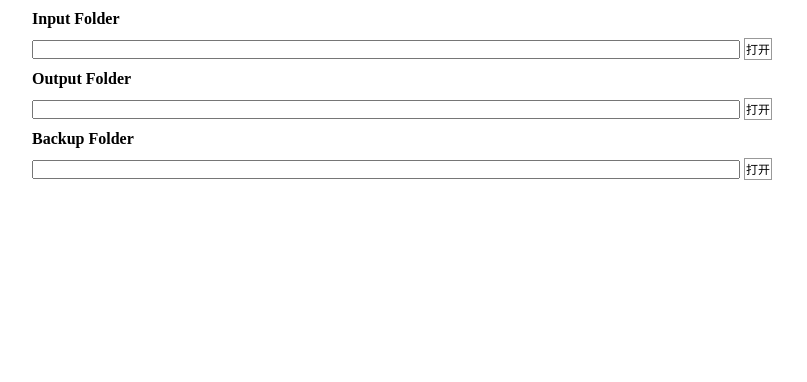
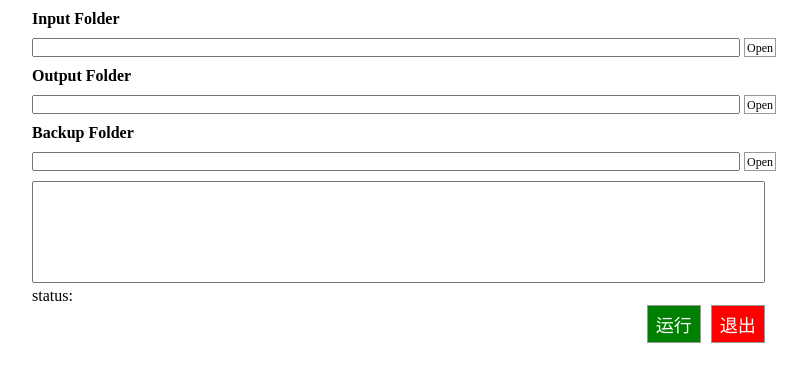
Before and after one commit to hasayake97/electron_fileProcess, an Electron app: page index.html in a window 1000 px wide. Shown: the top 382 px of the page, without its empty margins (118-925 px from the left). Drawn offline with Linux system fonts and the light colour scheme; no server answers.

Commit message:
version 1.1 controlfinish

```diff
--- a/index.css
+++ b/index.css
@@ -17,11 +17,38 @@ h4{
 }
 .btns{
   font-size: 12px;
-  display: inline-block;
   border: 1px solid #999;
   cursor: pointer;
-  padding: 1px;
+  padding: 2px 2px 1px;
 }
 .control{
   margin: 10px 0;
 }
+#watcher{
+  outline-color: skyblue;
+  resize: none;
+  height: 100px;
+  width: 91.4%;
+}
+#run-area{
+  padding-right: 8.4%;
+}
+#run-area:after{
+  display: block;
+  clear: both;
+  content: '';
+}
+.btns-core{
+  font-size: 18px;
+  float: right;
+  margin-left: 10px;
+  padding: 5px 8px;
+}
+#run-area > p ~ span{
+  background: red;
+  color: #fff;
+}
+#run-area > span:nth-child(3){
+  background: green;
+}
+/* #run-area > p + span */
--- a/index.html
+++ b/index.html
@@ -7,26 +7,35 @@
   </head>
   <body>
     <div id="main">
+      <!-- input -->
       <section class="input-area control">
           <h4>Input Folder</h4>
           <input type="text" id="input-src" class="path-views">
-          <span type="file" id="input-btn" class="btns">打开</span>
+          <span type="file" id="input-btn" class="btns">Open</span>
       </section>
-
-      <section class = "output-area control">
+      <!-- output -->
+      <section clas ="output-area control">
         <h4>Output Folder</h4>
         <input type="text" id ="output-src" class="path-views">
-        <span type="file" id="output-btn" class="btns">打开</span>
+        <span type="file" id="output-btn" class="btns">Open</span>
       </section>
-
-      <section class = "backup-area control">
+      <!-- backup -->
+      <section class="backup-area control">
         <h4>Backup Folder</h4>
         <input type="text" id ="backup-src" class="path-views">
-        <span type="file" id="backup-btn" class="btns">打开</span>
+        <span type="file" id="backup-btn" class="btns">Open</span>
       </section>
-
-
-
+      <!-- views -->
+      <section>
+        <textarea name="" cols="30" rows="100000" id="watcher">
+        </textarea>
+      </section>
+      <!-- run or exit -->
+      <section id="run-area">
+        <p id="status">status: <span></span></p>
+        <span id="exits" class="btns btns-core">退出</span>
+        <span id="run" class="btns btns-core">运行</span>
+      </section>
     </div>
     <script>
       // You can also require other files to run in this process
--- a/index.js
+++ b/index.js
@@ -2,19 +2,22 @@ const fs = require('fs')
 const path = require('path')
 
 module.exports = {
-  allInFile : async (paths) => {
+  inputHandler : async (paths) => {
     let allPath = await fs.readdirSync(paths)
-    let tempArr = []
-        content = '';
+    let content = '',
+        fileNow = ''
+
     for(pathItem of allPath) {
-      tempArr.push(path.join(paths, pathItem))
-    }
-    console.log(tempArr)
-    for(fileItem of tempArr) {
-      if(!fs.statSync(fileItem).isDirectory()){
-          content = fs.readFileSync(fileItem, 'utf-8')
+      let tempPath = path.join(paths, pathItem),
+          flag = !fs.statSync(tempPath).isDirectory() && tempPath.endsWith('.html')
+
+      if(flag){
+        fileNow = fs.createReadStream(tempPath, 'utf-8')
+        fileNow.on('data', (chunk) => {content += chunk})
+        fileNow.on('close', () => {
+          document.getElementById('watcher').innerHTML = content
+        })
       }
-      console.log(content)
     }
   }
 }
--- a/renderer.js
+++ b/renderer.js
@@ -13,7 +13,7 @@ inputs.addEventListener('click', (e) => {
 }, false)
 
 ipc.on('back', (e, path) => {
-  indexFunc.allInFile(path[0])
+  indexFunc.inputHandler(path[0])
   document.getElementById('input-src').value = path
 })
 
```
